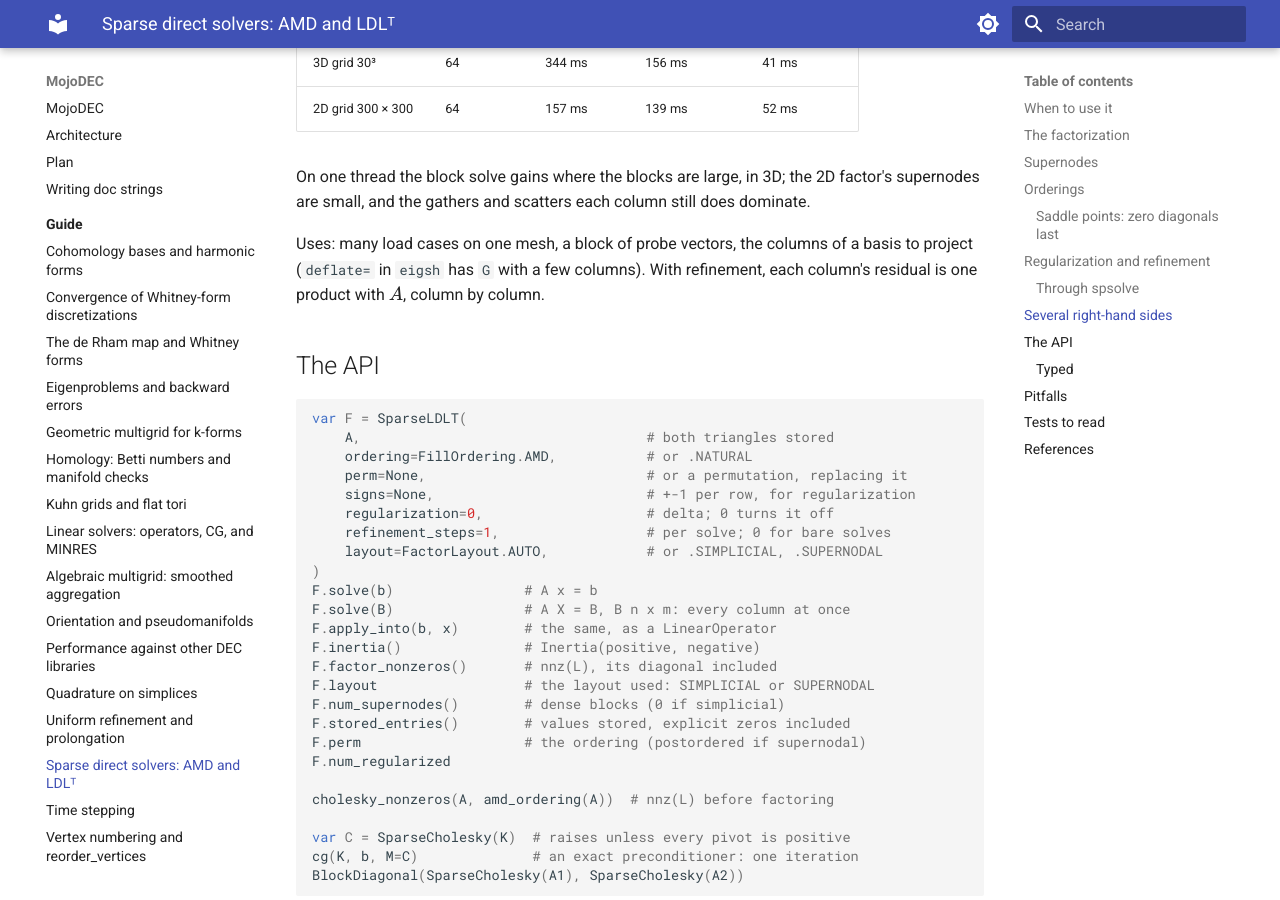
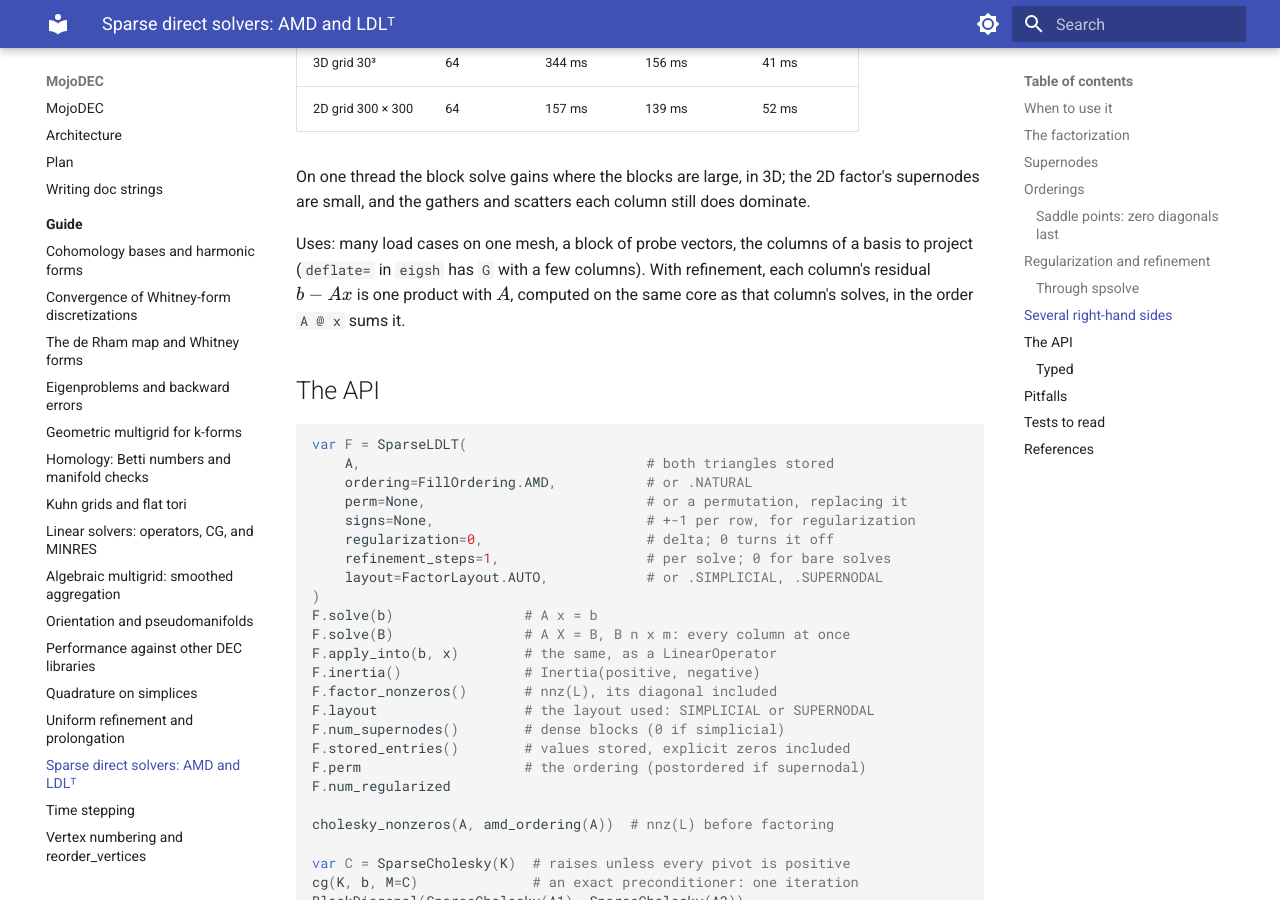
Before and after one commit to bpr/MojoDEC, an MkDocs documentation site: the page built from docs/guide/sparse-direct.md, in a window 1280 px wide and 900 px high, scrolled down 7153 px. Built offline with MkDocs 1.6.1 and Material for MkDocs 9.7.7, drawn with Linux system fonts in a browser that asks for light colours.

Commit message:
SparseLDLT block solves: refinement residuals run per column block on the cores, bit-equal to single solves

```diff
--- a/docs/guide/sparse-direct.md
+++ b/docs/guide/sparse-direct.md
@@ -329,8 +329,9 @@ column still does dominate.
 
 Uses: many load cases on one mesh, a block of probe vectors, the columns
 of a basis to project (`deflate=` in `eigsh` has `G` with a few columns).
-With refinement, each column's residual is one product with $A$, column
-by column.
+With refinement, each column's residual $b - A x$ is one product with
+$A$, computed on the same core as that column's solves, in the order
+`A @ x` sums it.
 
 ## The API
 
```
Also changed, not shown: AGENTS.md (+10 -8 lines), 2 other files.
